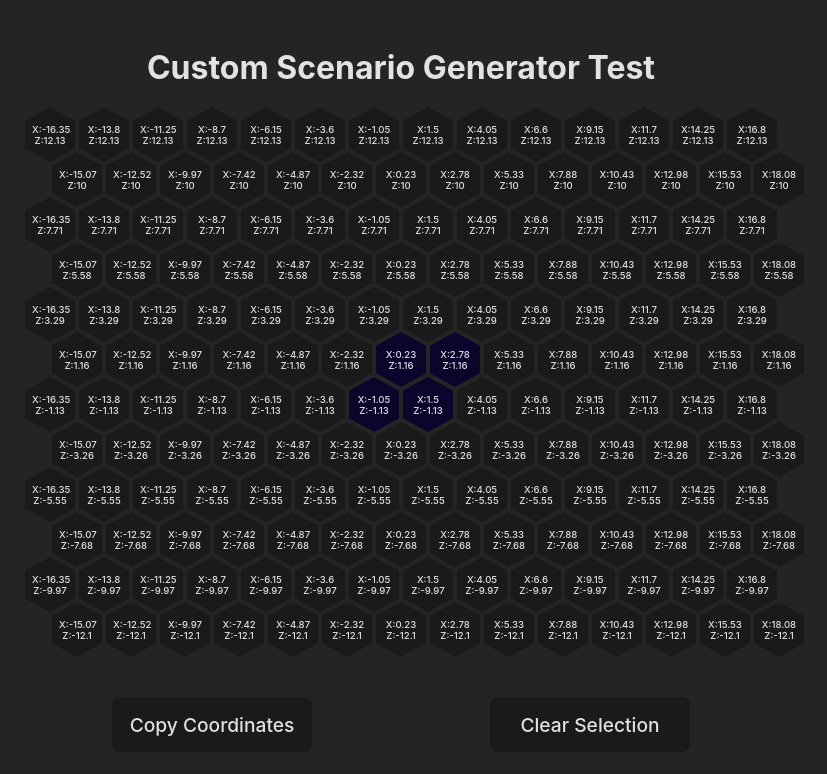
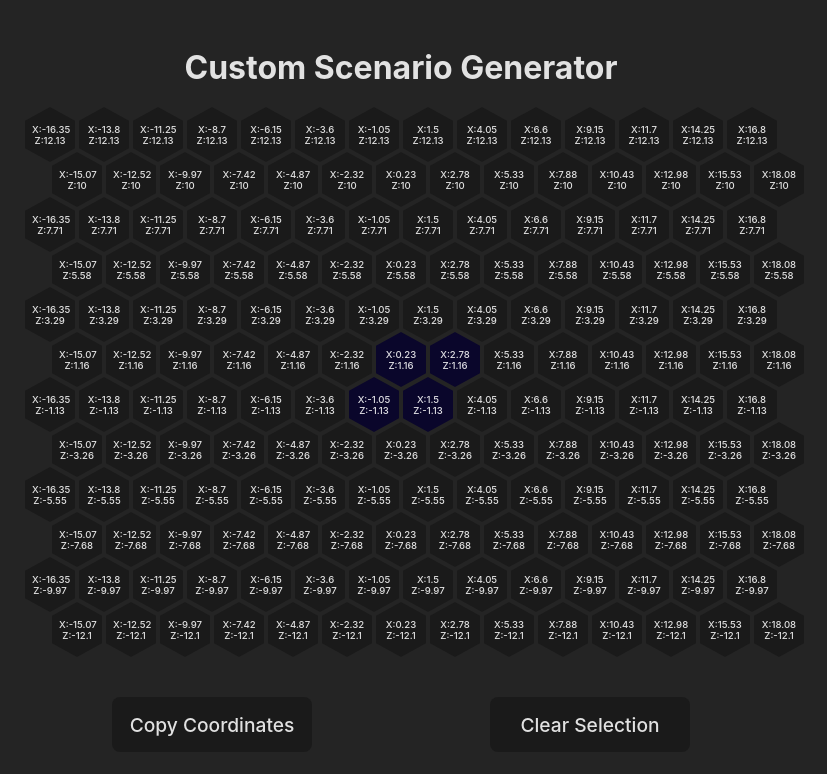
Before and after one commit to YukinagaS/godtear-scenario-gen, a React (Vite) app: page / in a window 1280 px wide. Shown: the top 774 px of the page, without its empty margins (239-1066 px from the left). Built offline with nearby package versions, Linux system fonts and the light colour scheme.

Commit message:
Change for deploy test

```diff
--- a/src/App.jsx
+++ b/src/App.jsx
@@ -30,7 +30,7 @@ function App() {
   return (
       <main>
         <header>
-          <h1>Custom Scenario Generator Test</h1>
+          <h1>Custom Scenario Generator</h1>
         </header>
 
         {boardRows}
```
